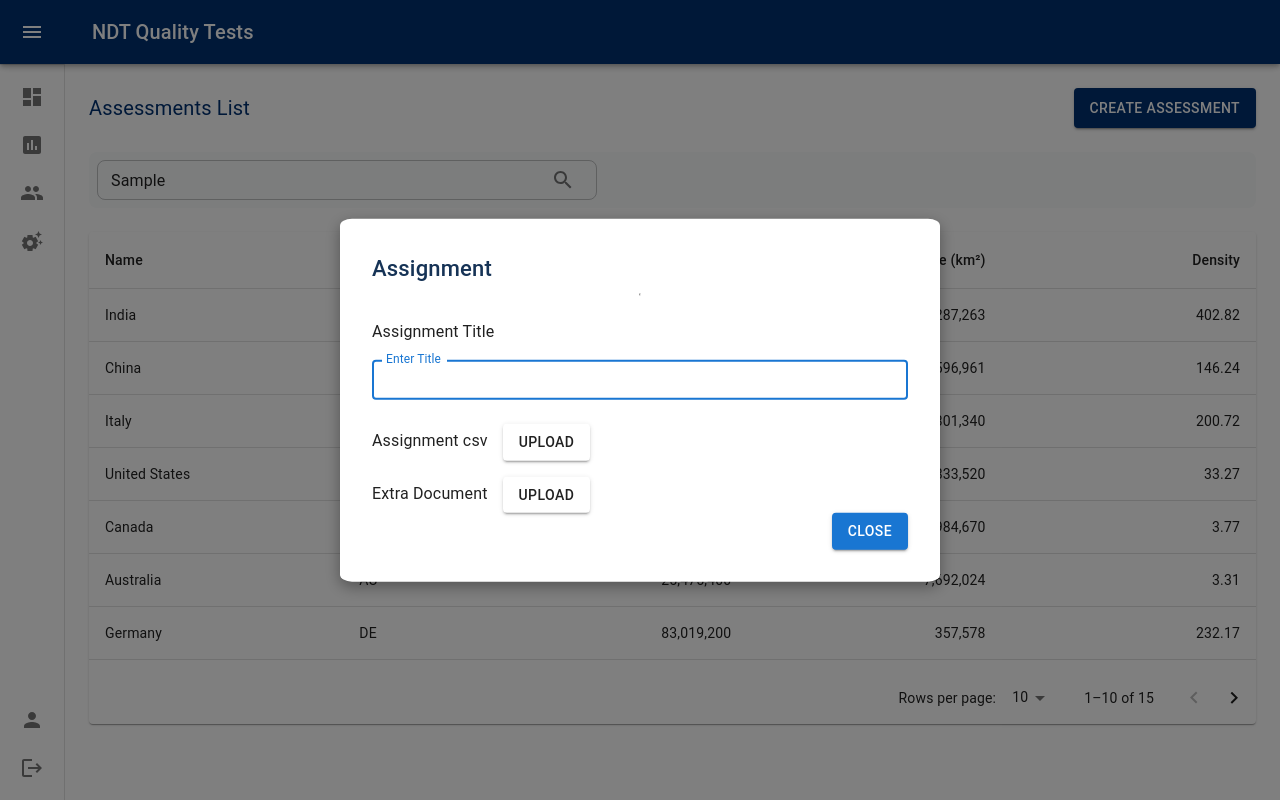
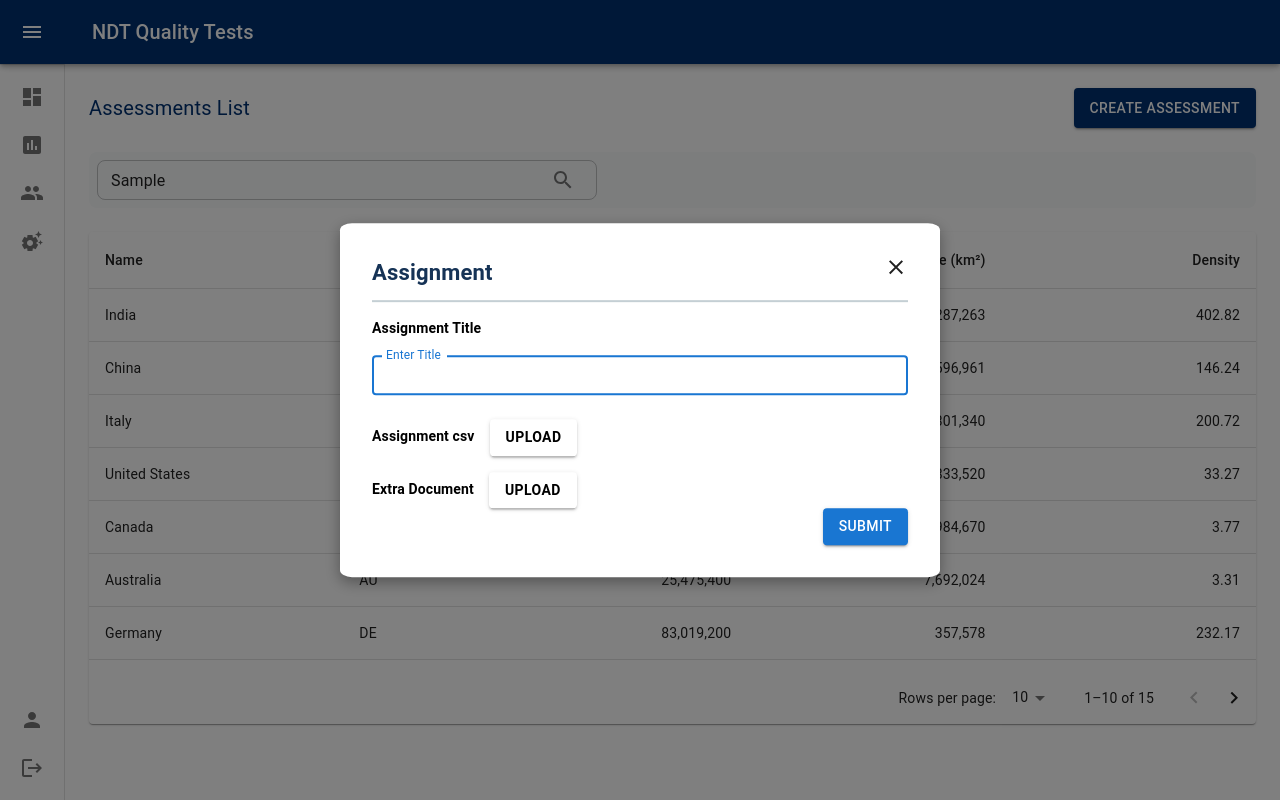
Before and after one commit to project-by-artrue/NDT-Quality-admin-fe-service, a React app: page /dashboard in a window 1280 px wide. Both pictures are taken after typing "Sample" into the empty fields and a click on the button "CREATE ASSESSMENT". Built offline with nearby package versions, Linux system fonts and the light colour scheme.

Commit message:
Update for popup

```diff
--- a/src/components/DialogBox/DialogBox.jsx
+++ b/src/components/DialogBox/DialogBox.jsx
@@ -1,23 +1,5 @@
 import * as React from 'react';
-import Box from '@mui/material/Box';
-import Button from '@mui/material/Button';
-import Typography from '@mui/material/Typography';
 import Modal from '@mui/material/Modal';
-import { TextField } from '@mui/material';
-
-const style = {
-    position: 'absolute',
-    top: '50%',
-    left: '50%',
-    transform: 'translate(-50%, -50%)',
-    width: 600,
-    bgcolor: 'background.paper',
-    boxShadow: 'rgba(0, 0, 0, 0.35) 0px 5px 15px',
-    p: 4,
-    display: "flex",
-    flexDirection: "column",
-    borderRadius: "2%",
-};
 
 export default function DialogBox(props) {
 
--- a/src/components/MainDrawer/MainDrawer.jsx
+++ b/src/components/MainDrawer/MainDrawer.jsx
@@ -22,12 +22,13 @@ import DashboardIcon from '@mui/icons-material/Dashboard';
 import SettingsSuggestIcon from '@mui/icons-material/SettingsSuggest';
 import PersonIcon from '@mui/icons-material/Person';
 import DataTable from '../DataTable/DataTable';
-import { CreateButton, HeaderWrapper } from './MainDrawer.styles';
+import { CreateButton, HeaderWrapper, BottomLine, ModelHeader } from './MainDrawer.styles';
 import SearchBar from '../SearchBar/SearchBar';
 import DialogBox from '../DialogBox/DialogBox';
 import Box from '@mui/material/Box';
 import Button from '@mui/material/Button';
 import { TextField } from '@mui/material';
+import CloseIcon from '@mui/icons-material/Close';
 
 const style = {
     position: 'absolute',
@@ -120,6 +121,7 @@ export default function MainDrawer() {
     const [open, setOpen] = React.useState(false);
     const [openDialog, setOpenDialog] = React.useState(false);
     const fileInput = React.useRef();
+    const [fileinput, setFileInput] = React.useState('');
 
     const handleDrawerOpen = () => {
         setOpen(true);
@@ -140,11 +142,14 @@ export default function MainDrawer() {
     const IconsArray = [<DashboardIcon />, <AssessmentIcon />, <GroupIcon />, <SettingsSuggestIcon />]
 
     const modalContent = <Box sx={style}>
-        <Typography variant="h6" component="h2" style={{ color: "#163356", fontSize: '22px', fontWeight: '500px' }}>
-            Assignment
-        </Typography>
-        <hr />
-        <Typography sx={{ mt: 2 }}>
+        <ModelHeader>
+            <Typography variant="h6" component="h2" style={{ color: "#163356", fontSize: '22px', fontWeight: '600' }}>
+                Assignment
+            </Typography>
+            <CloseIcon onClick={handleDialogClose} style={{ cursor: 'pointer' }} />
+        </ModelHeader>
+        <BottomLine />
+        <Typography sx={{ mt: 2 }} style={{ color: "#000000", fontWeight: "600", fontSize: '14px' }}>
             Assignment Title
         </Typography>
         <TextField
@@ -155,44 +160,45 @@ export default function MainDrawer() {
             autoFocus
             size="small"
         />
-        <Typography id="modal-modal-description" sx={{ mt: 2 }}>
+        <Typography id="modal-modal-description" sx={{ mt: 2 }} style={{ color: "#000000", fontWeight: "600", fontSize: '14px' }}>
             Assignment csv
             <Button
                 variant="contained"
                 color="grey"
                 onClick={() => fileInput.current.click()}
-                style={{ marginLeft: "15px" }}
+                style={{ marginLeft: "15px", color: "#000000", fontWeight: "600", fontSize: '14px' }}
+            >
+                upload
+                <input
+                    ref={fileInput}
+                    type="file"
+                    style={{ display: 'none' }}
+                    onChange={fileinput}
+                />
+            </Button>
+        </Typography>
+
+        <Typography sx={{ mt: 2 }} style={{ color: "#000000", fontWeight: "600", fontSize: '14px' }}>
+            Extra Document
+            <Button
+                variant="contained"
+                color="grey"
+                onClick={() => fileInput.current.click()}
+                style={{ marginLeft: "15px", color: "#000000", fontWeight: "600", fontSize: '14px' }}
             >
                 upload
             </Button>
             <input
                 ref={fileInput}
                 type="file"
-                style={{ display: 'none', marginLeft: "10px" }}
-            />
-        </Typography>
-        <Typography sx={{ mt: 2 }}>
-            Extra Document
-            <Button
-                variant="contained"
-                color="grey"
-                onClick={() => fileInput.current.click()}
-                style={{ marginLeft: "15px" }}
-            >
-                upload
-            </Button>
-            <input
-                ref={fileInput}
-                type="file"
-                style={{ display: 'none', marginLeft: "10px" }}
+                style={{ display: 'none' }}
             />
         </Typography>
         <Button variant="contained"
             color="primary"
-            onClick={handleDialogClose}
             style={{ alignSelf: "end" }}
         >
-            Close</Button>
+            Submit</Button>
     </Box>
 
     return (
--- a/src/components/MainDrawer/MainDrawer.styles.js
+++ b/src/components/MainDrawer/MainDrawer.styles.js
@@ -32,7 +32,20 @@ const HeaderWrapper = styled.div`
     }
 `;
 
+const BottomLine = styled.div`
+    width: 100%;
+    height: 0.9px;
+    margin-top: 10px;
+    border: 1px solid #C4CFD4;
+`;
+
+const ModelHeader = styled.div`
+    display: flex;
+    justify-content: space-between;
+`;
 export {
     CreateButton,
     HeaderWrapper,
+    BottomLine,
+    ModelHeader,
 };
```
